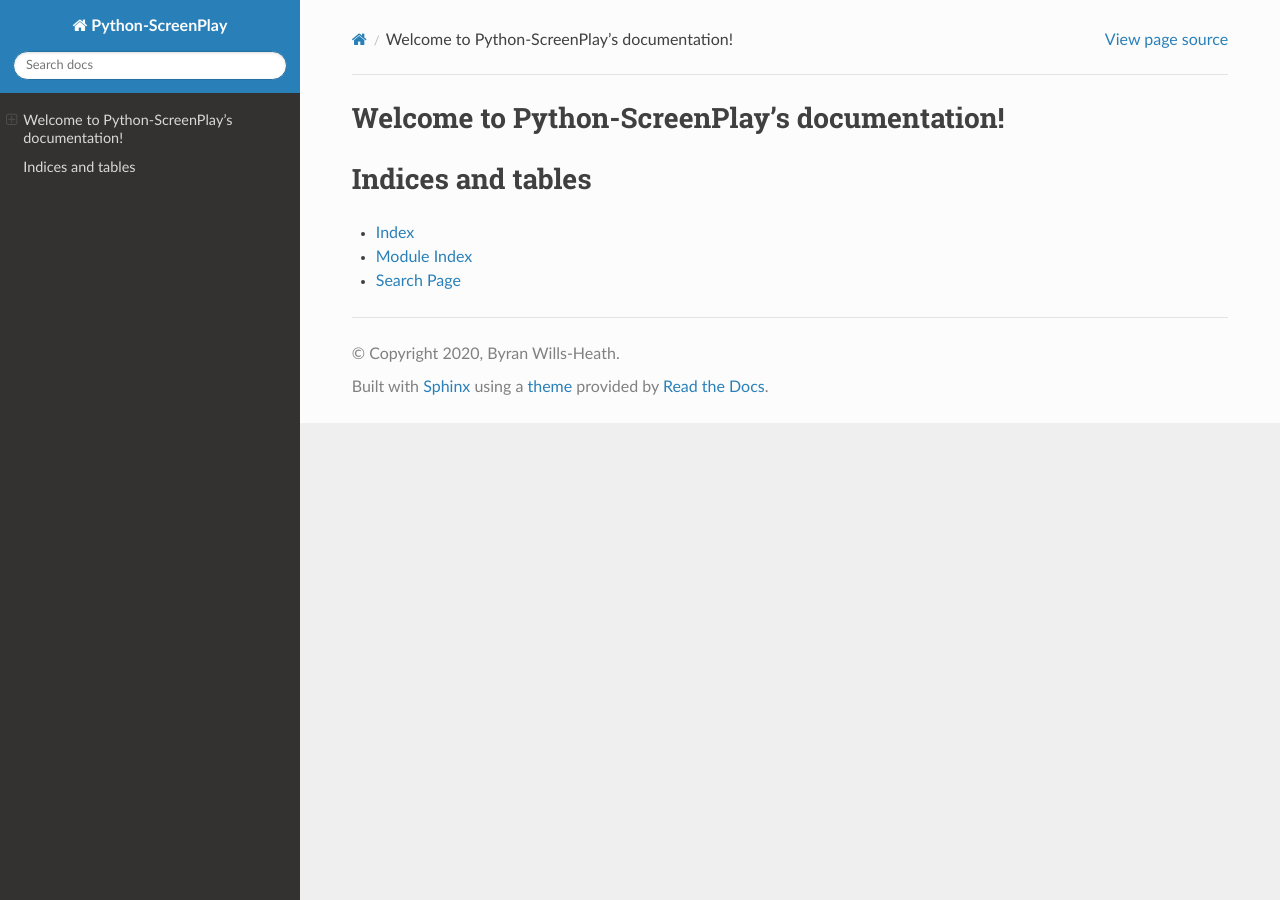
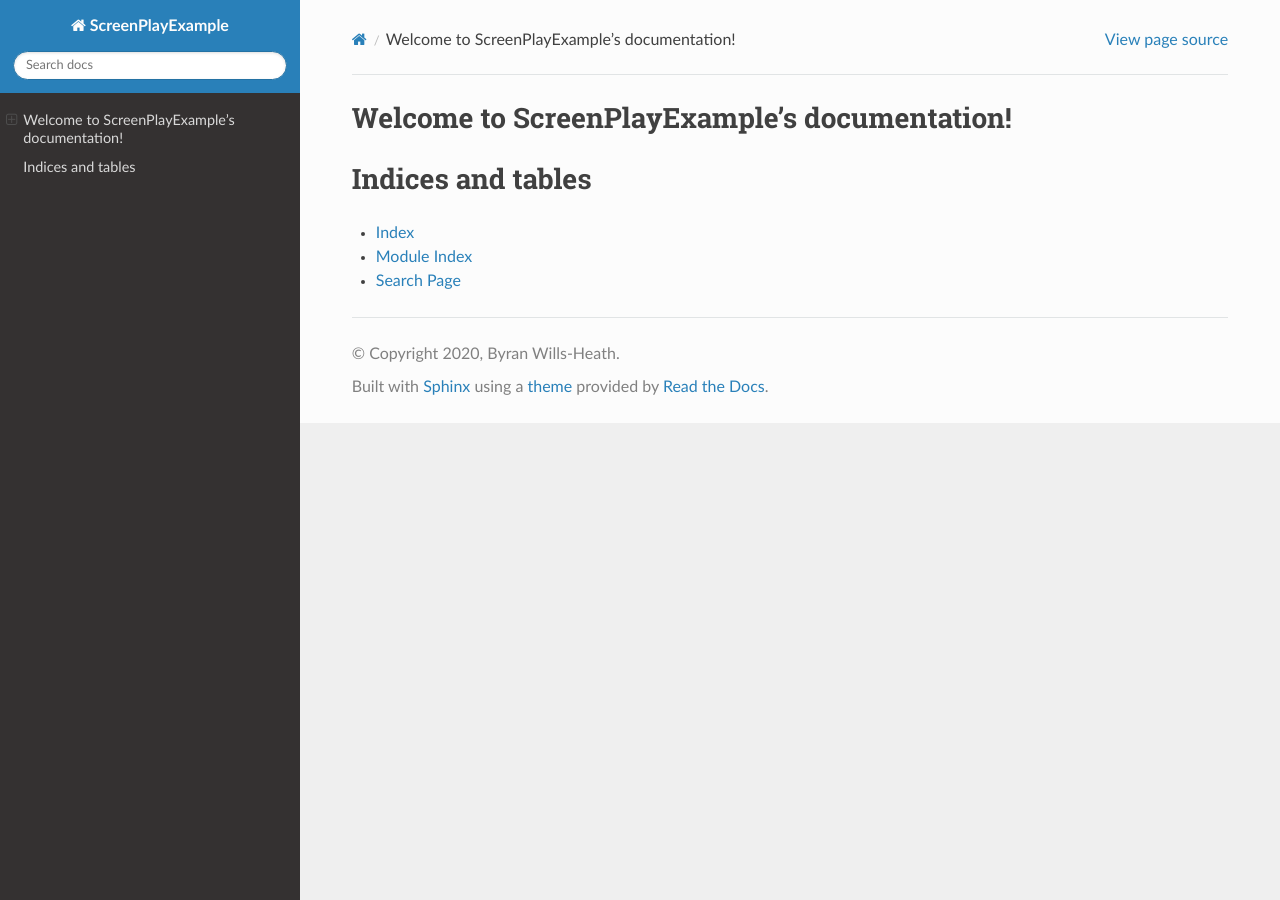
Before and after one commit to byran/ScreenPlayExample, a Sphinx documentation site: the page built from docs/index.rst, in a window 1280 px wide. Built offline with Sphinx 7.4.7 and the Read the Docs theme 2.0.0, drawn with Linux system fonts in a browser that asks for light colours; pages that are not in the unit, such as notebooks, are missing from menus.

Commit message:
Update name in documentation

```diff
--- a/docs/conf.py
+++ b/docs/conf.py
@@ -17,7 +17,7 @@
 
 # -- Project information -----------------------------------------------------
 
-project = 'Python-ScreenPlay'
+project = 'ScreenPlayExample'
 copyright = '2020, Byran Wills-Heath'
 author = 'Byran Wills-Heath'
 
--- a/docs/index.rst
+++ b/docs/index.rst
@@ -1,9 +1,9 @@
-.. Python-ScreenPlay documentation master file, created by
+.. ScreenPlayExample documentation master file, created by
    sphinx-quickstart on Sun Jun  7 17:41:18 2020.
    You can adapt this file completely to your liking, but it should at least
    contain the root `toctree` directive.
 
-Welcome to Python-ScreenPlay's documentation!
+Welcome to ScreenPlayExample's documentation!
 =============================================
 
 .. toctree::
```
